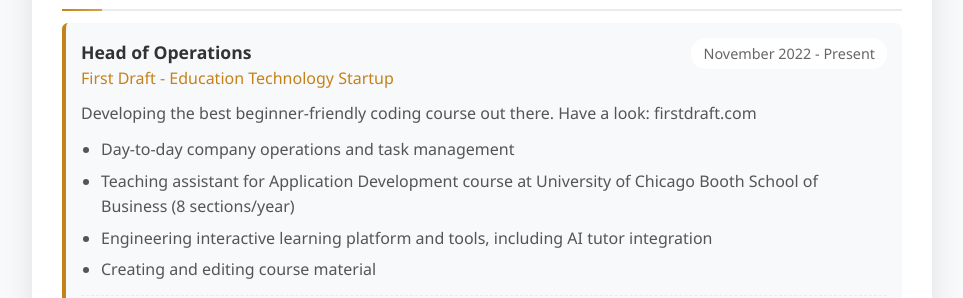
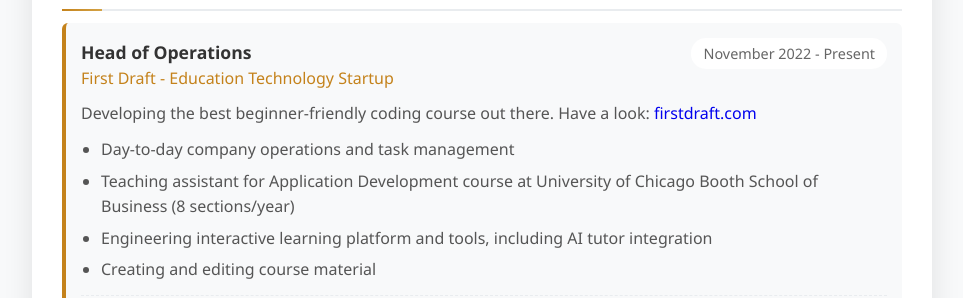
Before and after one commit to bpurinton/bpurinton.github.io, a Jekyll site: the page built from _pages/cv-current.html, in a window 1280 px wide. Shown: the part 509-807 px from the top of the page, without its empty margins (158-1121 px from the left). Built offline with Jekyll 4.4.1, drawn with Linux system fonts in a browser that asks for light colours.

Commit message:
fix link in CV

```diff
--- a/_pages/cv-current.html
+++ b/_pages/cv-current.html
@@ -545,7 +545,7 @@
                         <div class="date">November 2022 - Present</div>
                     </div>
                     <div class="job-description">
-                        Developing the best beginner-friendly coding course out there. Have a look: <a href="https://firstdraft.com" style="text-decoration: none; color: inherit;">firstdraft.com</a>
+                        Developing the best beginner-friendly coding course out there. Have a look: <a href="https://firstdraft.com" style="text-decoration: none;" target="_blank">firstdraft.com</a>
                         <ul>
                             <li>Day-to-day company operations and task management</li>
                             <li>Teaching assistant for Application Development course at University of Chicago Booth School of Business (8 sections/year)</li>
```
